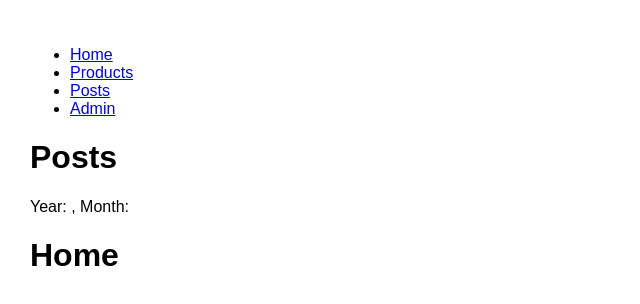
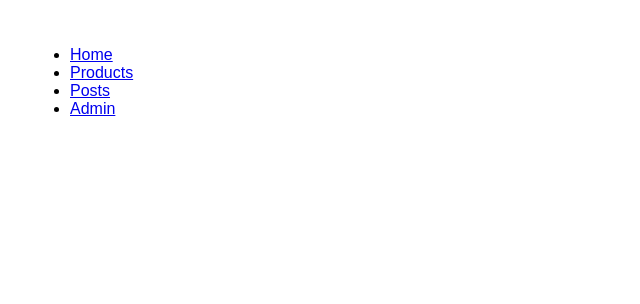
Before and after one commit to deepaksawant53/router-app, a React (Create React App) app: page /posts/1/1 in a window 1280 px wide. Shown: the top 304 px of the page, without its empty margins (0-640 px from the left). Built offline with nearby package versions, Linux system fonts and the light colour scheme.

Commit message:
Added exact attribute to match exact routing.

```diff
--- a/src/App.js
+++ b/src/App.js
@@ -14,12 +14,14 @@ class App extends Component {
     return (
       <div>
         <NavBar />
+
         <div className="content">
-          <Route path="/products" component={Products} />
-          <Route path="/posts" component={Posts} />
-          <Route path="/admin" component={Dashboard} />
-          <Route path="/" component={Home} />
+          <Route path="/products" exact component={Products} />
+          <Route path="/posts" exact component={Posts} />
+          <Route path="/admin" exact component={Dashboard} />
+          <Route path="/" exact component={Home} />
         </div>
+
       </div>
     );
   }
```
